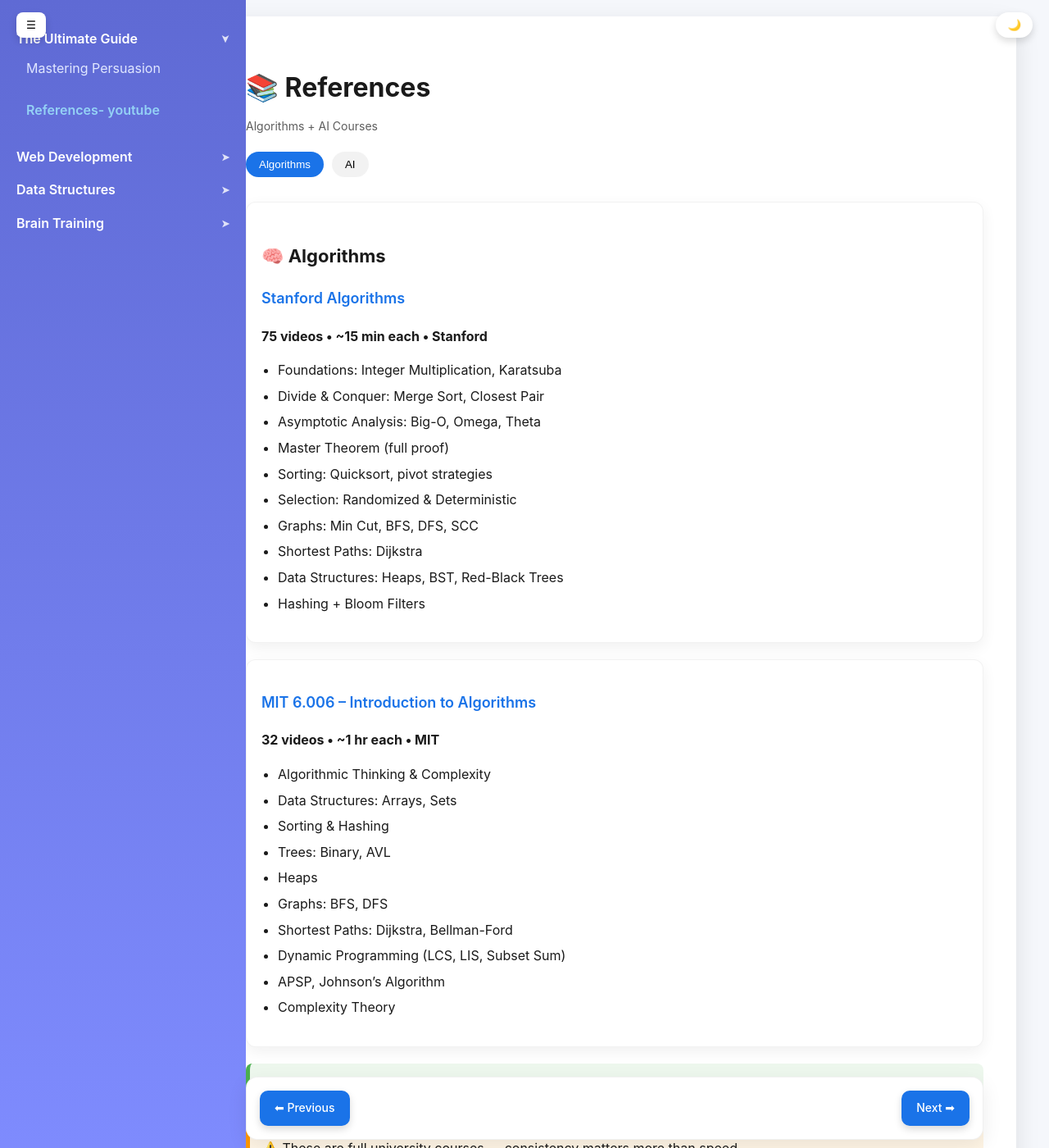
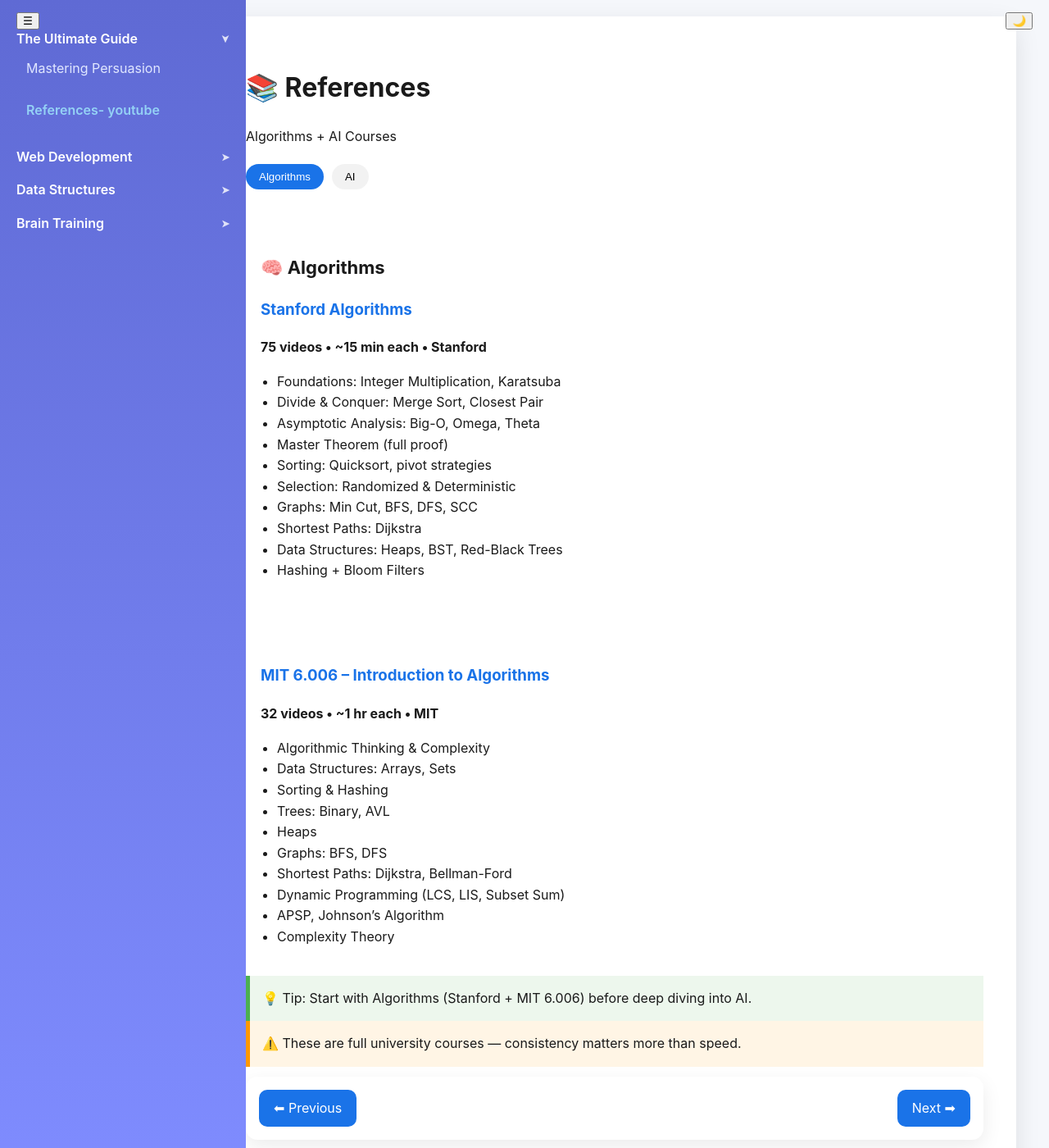
Before and after one commit to ocehuem/knowledge-base, a Jekyll site: the page built from _courses/suggestions/References.html, in a window 1280 px wide and 1400 px high. Shown: the whole window at 82% size. Built offline with Jekyll 4.4.1, drawn with Linux system fonts in a browser that asks for light colours.

Commit message:
Update style.css

```diff
--- a/assets/css/style.css
+++ b/assets/css/style.css
@@ -37,8 +37,6 @@
   color: var(--text-color);
   line-height: 1.6;
   transition: background 0.3s ease, color 0.3s ease;
-
-
 }
 
 a {
@@ -47,9 +45,12 @@
 }
 
 /* =====================
-   SIDEBAR
+   SIDEBAR (FIXED)
 ===================== */
 .sidebar {
+  position: fixed;
+  left: 0;
+  top: 0;
   width: 260px;
   height: 100vh;
   overflow-y: auto;
@@ -58,6 +59,7 @@
   backdrop-filter: blur(10px);
   color: var(--sidebar-text);
   transition: transform 0.3s ease;
+  z-index: 1000;
 }
 
 /* COLLAPSED */
@@ -77,14 +79,12 @@
   align-items: center;
 }
 
-/* Arrow */
 .arrow {
   font-size: 12px;
   opacity: 0.8;
   transition: transform 0.3s ease;
 }
 
-/* Rotate arrow */
 .course-header.active .arrow {
   transform: rotate(90deg);
 }
@@ -116,16 +116,20 @@
 }
 
 /* =====================
-   CONTENT
+   CONTENT (FIXED)
 ===================== */
 .content {
   flex: 1;
   padding: 40px;
   max-width: 900px;
+
   margin: 20px;
+  margin-left: 260px;
+
   background: var(--card-bg);
   border-radius: 16px;
   box-shadow: 0 10px 30px rgba(0,0,0,0.1);
+
   transition: margin-left 0.3s ease;
 }
 
@@ -134,40 +138,19 @@
   margin-left: 0;
 }
 
-
 /* =====================
    CONTENT STYLING
 ===================== */
+.content h1 { font-size: 32px; }
+.content h2 { margin-top: 30px; font-size: 22px; }
+.content p { margin: 10px 0; }
+.content ul { padding-left: 20px; }
 
-.content h1 {
-  font-size: 32px;
-  margin-bottom: 10px;
-}
-
-.content h2 {
-  margin-top: 30px;
-  font-size: 22px;
-}
-
-.content p {
-  margin: 10px 0;
-  color: var(--text-color);
-}
-
-.content ul {
-  padding-left: 20px;
-}
-
-.content li {
-  margin-bottom: 6px;
-}
 /* =====================
-   CODE BLOCKS (IMPROVED)
+   CODE BLOCKS
 ===================== */
-
-/* LIGHT MODE */
 pre {
-  background: #f6f8fa; /* soft gray (NOT white) */
+  background: #f6f8fa;
   color: #24292e;
   padding: 16px;
   border-radius: 12px;
@@ -175,224 +158,95 @@
   border: 1px solid #e1e4e8;
 }
 
-/* DARK MODE */
 body.dark-mode pre {
-  background: #161b22; /* NOT pitch black */
+  background: #161b22;
   color: #c9d1d9;
   border: 1px solid #30363d;
 }
 
-/* INLINE CODE */
 code {
-  background: rgba(0, 0, 0, 0.06);
+  background: rgba(0,0,0,0.06);
   padding: 3px 6px;
   border-radius: 6px;
-  font-size: 0.95em;
 }
 
-/* INLINE CODE DARK */
 body.dark-mode code {
-  background: rgba(255, 255, 255, 0.08);
+  background: rgba(255,255,255,0.08);
 }
 
-
 /* =====================
-   LESSON STRUCTURE
+   LESSON UI
 ===================== */
-
-.lesson-header h1 {
-  margin-bottom: 5px;
+.lesson-section {
+  margin-top: 30px;
+  background: var(--card-bg);
+  padding: 18px;
+  border-radius: 12px;
 }
 
-.lesson-meta {
-  font-size: 14px;
-  opacity: 0.7;
-}
-
-/* Sections */
-.lesson-section {
-  margin-top: 30px;
-}
-
-/* Boxes */
 .note-box {
-  margin-top: 20px;
+  border-left: 5px solid #4caf50;
+  background: rgba(76,175,80,0.1);
   padding: 15px;
-  border-left: 5px solid #4caf50;
-  background: rgba(76, 175, 80, 0.1);
-  border-radius: 8px;
 }
 
 .warning-box {
-  margin-top: 20px;
+  border-left: 5px solid #ff9800;
+  background: rgba(255,152,0,0.1);
   padding: 15px;
-  border-left: 5px solid #ff9800;
-  background: rgba(255, 152, 0, 0.1);
-  border-radius: 8px;
-}
-
-/* Navigation */
-.lesson-nav {
-  display: flex;
-  justify-content: space-between;
-  margin-top: 40px;
-}
-
-.lesson-nav a {
-  padding: 10px 16px;
-  border-radius: 8px;
-  background: var(--link-color);
-  color: white;
-  font-size: 14px;
-}
-
-.lesson-nav a:hover {
-  opacity: 0.85;
 }
 
 /* =====================
-   BUTTONS
+   NAVIGATION
 ===================== */
-
-/* Dark mode */
-#theme-toggle {
-  position: fixed;
-  top: 15px;
-  right: 20px;
-  cursor: pointer;
-  padding: 8px 14px;
-  border: none;
-  border-radius: 20px;
-  background: #ffffff;
-  box-shadow: 0 4px 10px rgba(0,0,0,0.15);
-}
-
-body.dark-mode #theme-toggle {
-  background: #2a2a2a;
-  color: white;
-}
-
-/* Sidebar toggle */
-#sidebar-toggle {
-  position: fixed;
-  top: 15px;
-  left: 20px;
-  z-index: 1000;
-  padding: 8px 12px;
-  border: none;
-  border-radius: 8px;
-  cursor: pointer;
-  background: #ffffff;
-  box-shadow: 0 4px 10px rgba(0,0,0,0.15);
-}
-
-body.dark-mode #sidebar-toggle {
-  background: #2a2a2a;
-  color: white;
-}
-
-/* =====================
-   LESSON NAV
-===================== */
-
 .lesson-nav {
   display: flex;
   justify-content: space-between;
   gap: 12px;
-
   margin-top: 50px;
   padding: 16px;
 
   background: var(--card-bg);
   border-radius: 14px;
 
-  /* subtle elevation */
-  box-shadow: 0 8px 25px rgba(0, 0, 0, 0.08);
-
-  border: 1px solid rgba(0, 0, 0, 0.06);
+  box-shadow: 0 8px 25px rgba(0,0,0,0.08);
   position: sticky;
   bottom: 10px;
 }
 
-/* buttons */
 .lesson-nav a {
   padding: 10px 18px;
   border-radius: 10px;
-
   background: var(--link-color);
   color: white;
-  font-size: 14px;
-  font-weight: 500;
-
-  transition: all 0.25s ease;
-
-  box-shadow: 0 4px 10px rgba(0,0,0,0.15);
+  transition: 0.25s;
 }
 
-/* hover effect */
 .lesson-nav a:hover {
   transform: translateY(-2px);
-  box-shadow: 0 8px 18px rgba(0,0,0,0.2);
-  opacity: 0.95;
-}
-
-/* disabled spacing when only one button exists */
-.lesson-nav a:only-child {
-  margin-left: auto;
 }
 
 /* =====================
-   REFERENCES PAGE POLISH (SAFE)
+   BUTTONS (FIXED)
 ===================== */
-
-.lesson-section {
-  background: var(--card-bg);
-  padding: 18px;
-  border-radius: 12px;
-  box-shadow: 0 6px 18px rgba(0,0,0,0.06);
-  border: 1px solid rgba(0,0,0,0.05);
+#theme-toggle,
+#sidebar-toggle {
+  position: fixed;
+  top: 15px;
+  z-index: 2000;
 }
 
-/* better spacing for links inside sections */
-.lesson-section h3 a {
-  font-size: 18px;
-  font-weight: 600;
+#theme-toggle {
+  right: 20px;
 }
 
-/* subtle divider between sections */
-.lesson-section + .lesson-section {
-  margin-top: 20px;
+#sidebar-toggle {
+  left: 20px;
 }
 
 /* =====================
-   MOBILE FIX (IMPORTANT)
+   TABS
 ===================== */
-
-@media (max-width: 768px) {
-
-  /* content should take full width */
-  .content {
-    max-width: 100%;
-    margin: 0;
-    border-radius: 0;
-  }
-
-  /* add inner padding instead */
-  .content {
-    padding: 20px;
-  }
-
-  /* sidebar overlay style */
-  .sidebar {
-    position: fixed;
-    z-index: 999;
-    height: 100%;
-  }
-}
-/* =====================
-   TABS (SAFE)
-===================== */
-
 .tabs {
   display: flex;
   gap: 10px;
@@ -416,7 +270,6 @@
   color: white;
 }
 
-/* content */
 .tab-content {
   display: none;
 }
@@ -425,51 +278,26 @@
   display: block;
 }
 
+/* =====================
+   MOBILE
+===================== */
 @media (max-width: 768px) {
-  .tabs {
-    overflow-x: auto;
-    -webkit-overflow-scrolling: touch;
+
+  .content {
+    margin: 0;
+    margin-left: 0;
+    padding: 20px;
+    border-radius: 0;
   }
 
-  .tab-btn {
-    flex: 0 0 auto;
+  .sidebar {
+    z-index: 1500;
   }
 }
 
 /* =====================
-   FIX: DESKTOP SIDEBAR + TOGGLES
+   DESKTOP FORCE SIDEBAR
 ===================== */
-
-/* Make sidebar fixed on ALL screens */
-.sidebar {
-  position: fixed;
-  left: 0;
-  top: 0;
-  height: 100vh;
-}
-
-/* Push content to the right (desktop default) */
-.content {
-  margin-left: 260px; /* same as sidebar width */
-  transition: margin-left 0.3s ease;
-}
-
-/* When sidebar is closed */
-.sidebar.closed + .content {
-  margin-left: 0;
-}
-
-/* Ensure buttons are always clickable */
-#theme-toggle,
-#sidebar-toggle {
-  z-index: 2000;
-}
-
-/* =====================
-   OPTIONAL: BETTER DESKTOP UX
-===================== */
-
-/* On large screens, keep sidebar visible by default */
 @media (min-width: 769px) {
   .sidebar {
     transform: translateX(0) !important;
```
